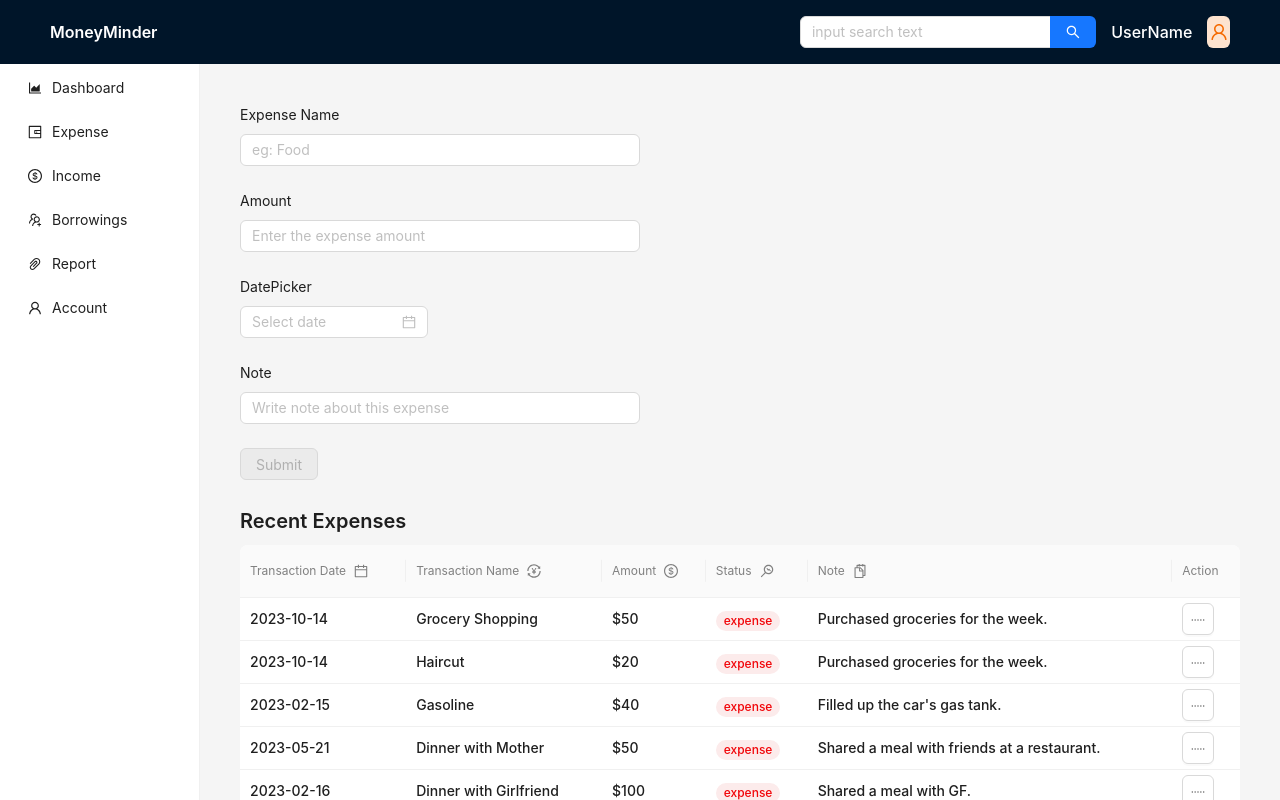
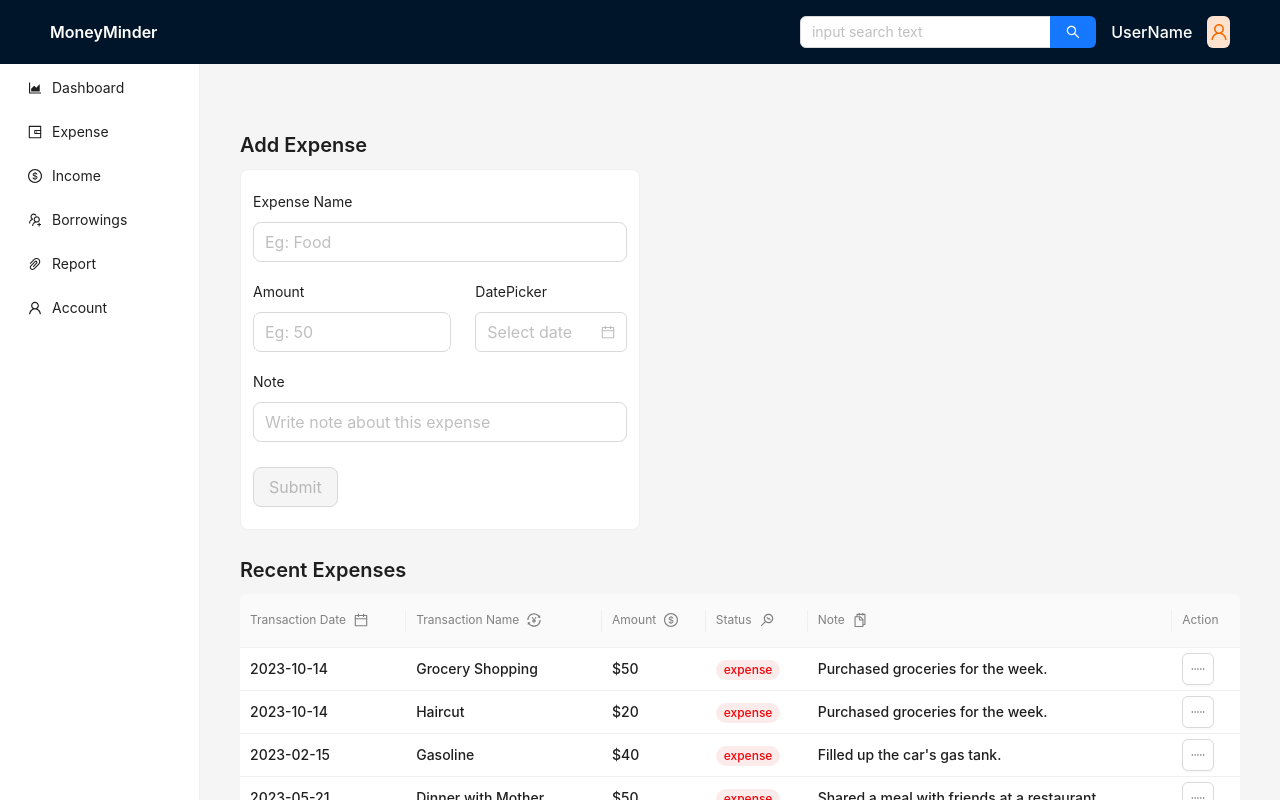
Before and after one commit to ADHIL-MOHAMMED-P-N/moneyminder, a React (Create React App) app: page /expense in a window 1280 px wide. Shown: the top 800 px of the page. Built offline with nearby package versions, Linux system fonts and the light colour scheme.

Commit message:
add to expense form styling

```diff
--- a/src/components/expense/AddExpense.js
+++ b/src/components/expense/AddExpense.js
@@ -1,5 +1,5 @@
 import { useState, useContext } from "react";
-import { Button, Form, Input, DatePicker } from "antd";
+import { Button, Form, Input, DatePicker, Space, Card } from "antd";
 import ExpenseContext from "../../context/ExpenseContext";
 
 const AddExpense = () => {
@@ -11,7 +11,7 @@ const AddExpense = () => {
   const [date, setDate] = useState(null);
 
   //datepicker
-  const datePickerHandler = (date, dateString) => {
+  const datePickerHandler = (date) => {
     setDate(date);
   };
 
@@ -23,7 +23,9 @@ const AddExpense = () => {
     let year = today.getFullYear(); */
     const newExpense = {
       /*   date: `${year}-${month}-${day}`, */
-      date: `${date.year()}-${date.month() + 1}-${date.day()}`,
+      date: `${date.year()}-${
+        date.month() + 1
+      }-${date.day()}` /* dayjs with antd */,
       name,
       amount: +amount, //parsing to number
       description: note,
@@ -38,7 +40,8 @@ const AddExpense = () => {
   return (
     <>
       <div style={{ maxWidth: 400 }}>
-        <Form layout="vertical">
+        <Card size="small" loading={false}>
+          <Form layout="vertical" size="large">
             <Form.Item
               label="Expense Name"
               rules={[
@@ -49,17 +52,18 @@ const AddExpense = () => {
             >
               <Input
                 type="text"
-              placeholder="eg: Food"
+                placeholder="Eg: Food"
                 value={name}
                 onChange={(e) => {
                   setName(e.target.value);
                 }}
               />
             </Form.Item>
+            <Space size="large">
               <Form.Item label="Amount">
                 <Input
                   type="number"
-              placeholder="Enter the expense amount"
+                  placeholder="Eg: 50"
                   value={amount}
                   onChange={(e) => {
                     setAmount(e.target.value);
@@ -69,6 +73,7 @@ const AddExpense = () => {
               <Form.Item label="DatePicker">
                 <DatePicker value={date} onChange={datePickerHandler} />
               </Form.Item>
+            </Space>
             <Form.Item label="Note">
               <Input
                 type="text"
@@ -79,16 +84,19 @@ const AddExpense = () => {
                 }}
               />
             </Form.Item>
-          <Form.Item>
+            <Form.Item style={{ marginTop: 25 }}>
               <Button
                 type="primary"
                 onClick={submitHandler}
-              disabled={name === "" || note === "" || amount == 0}
+                disabled={
+                  name === "" || note === "" || amount == 0 || amount === null
+                }
               >
                 Submit
               </Button>
             </Form.Item>
           </Form>
+        </Card>
       </div>
     </>
   );
--- a/src/index.css
+++ b/src/index.css
@@ -26,3 +26,9 @@ code {
 .ant-table-row {
   cursor: pointer;
 }
+.ant-form-item-label {
+  padding: 0 !important;
+}
+.ant-form-item {
+  margin-bottom: 10px;
+}
--- a/src/pages/Expense.js
+++ b/src/pages/Expense.js
@@ -12,6 +12,7 @@ const Expense = () => {
   ); */
   return (
     <div>
+      <Title level={4}>Add Expense</Title>
       <AddExpense />
       <Title level={4}>Recent Expenses</Title>
       <CustomTable
```
Lines whose indentation alone changed are shown as unchanged.
